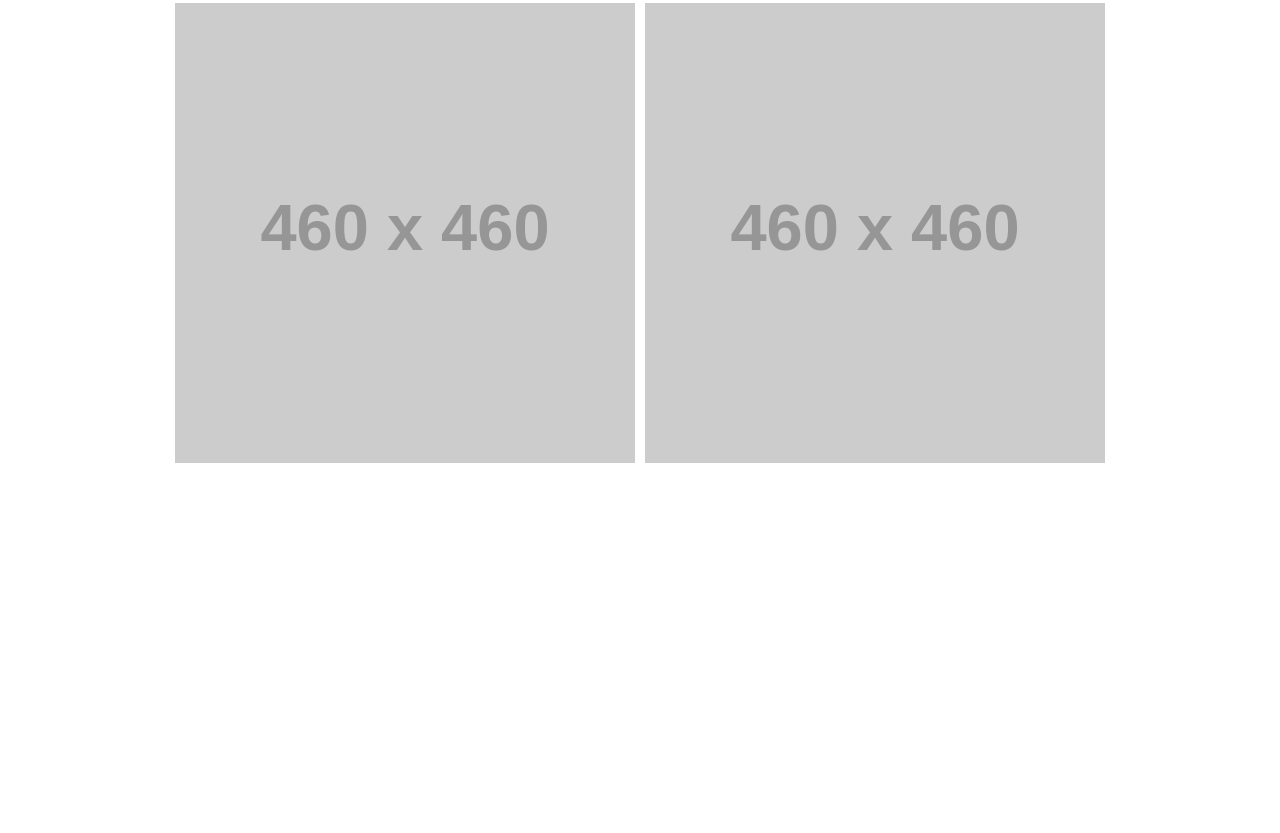
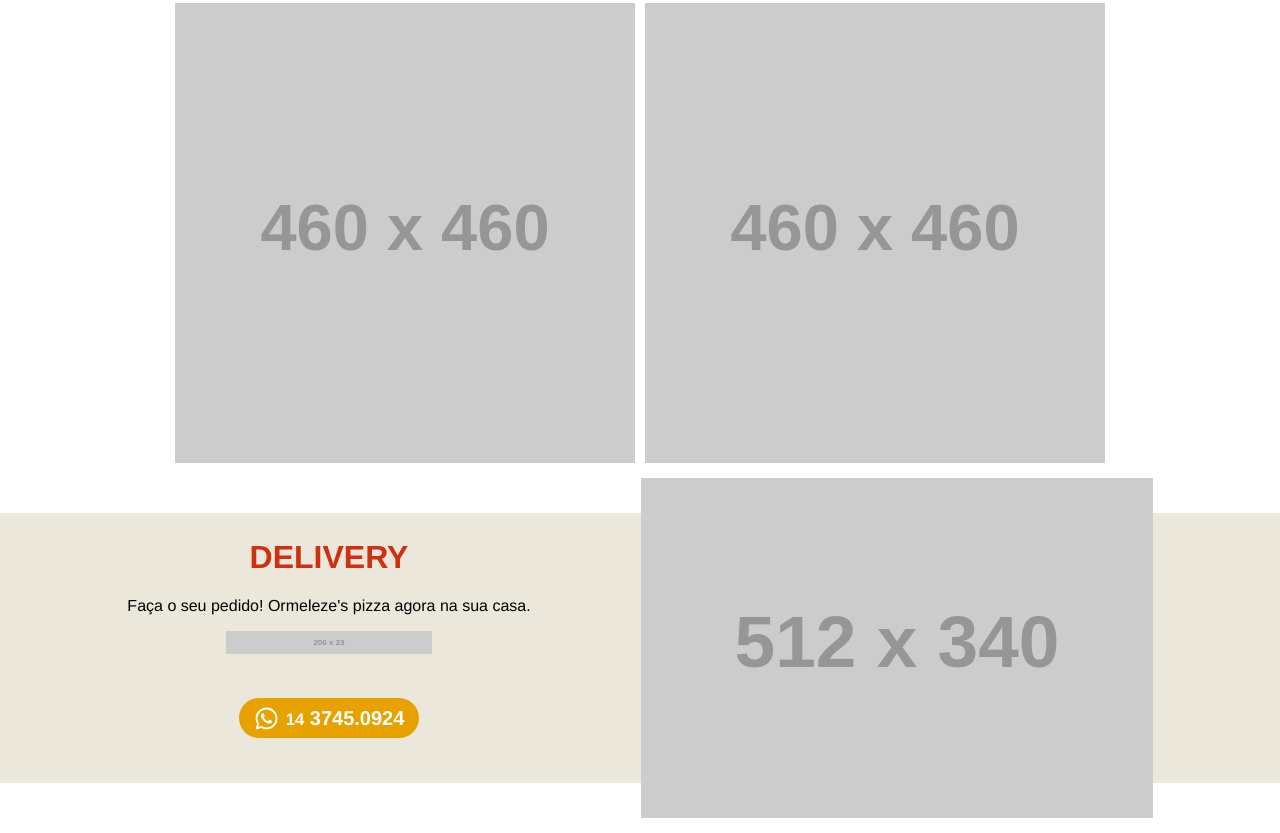
Before and after one commit to LiviaOrmeleze/pizzaria, a plain HTML site: page index.html in a window 1280 px wide. Shown: the part 1586-2419 px from the top of the page. Before the commit the page ends 2049 px from the top, so only its background shows below. Drawn offline with nearby package versions, Linux system fonts and the light colour scheme; placeholder pictures from the web are drawn by us.

Commit message:
Delivery está feito

```diff
--- a/css/style.css
+++ b/css/style.css
@@ -190,6 +190,7 @@ header {
   padding: 10px 20px;
   border-radius: 50px;
   border-bottom: 3px solid #bad866;
+  font-family:  sans-serif
   }
 
 #pizzas{
@@ -203,9 +204,26 @@ header {
 }
 
 
-/* #cardapio div {
-  width: 100%;
+#delivery{
+  max-height: 270px;
+  min-width: 1073px;
+  background: #ebe7db;
+  margin: 50px 0;
   display: flex;
-  justify-content: space-between;
+  justify-content: center;
+  align-items: center;
+  gap: 110px;
+  text-align: center ;
+}
 
-} */
+#delivery h1{
+  text-transform: uppercase;
+  color: #d03012;
+  font-weight: 900;
+  font-family: sans-serif;
+}
+
+#delivery .sec-menu{
+  justify-content: center;
+  padding: 40px;
+}
--- a/index.html
+++ b/index.html
@@ -71,6 +71,27 @@
             <img src="https://placehold.co/460x460" alt="">
           </div>
         </div>
+
+        <div id="delivery">
+          <div>
+            <h1>delivery</h1>
+            <p>Faça o seu pedido! Ormeleze's pizza agora na sua casa.</p>
+          <img src="https://placehold.co/206x23" alt="">
+          <div class="sec-menu">
+            <a
+              href="https://api.whatsapp.com/send?phone=551436028600&text=Gostaria de fazer um pedido."
+              target="_blank"
+              class="Zap"
+            >
+              <div id="btnZap">
+                <ion-icon name="logo-whatsapp"></ion-icon>
+                <b> <small>14</small> 3745.0924 </b>
+              </div>
+            </a>
+            </div>
+          </div>
+          <img src="https://placehold.co/512x340" alt="">
+        </div>
       </main>
 
       <footer></footer>
```
